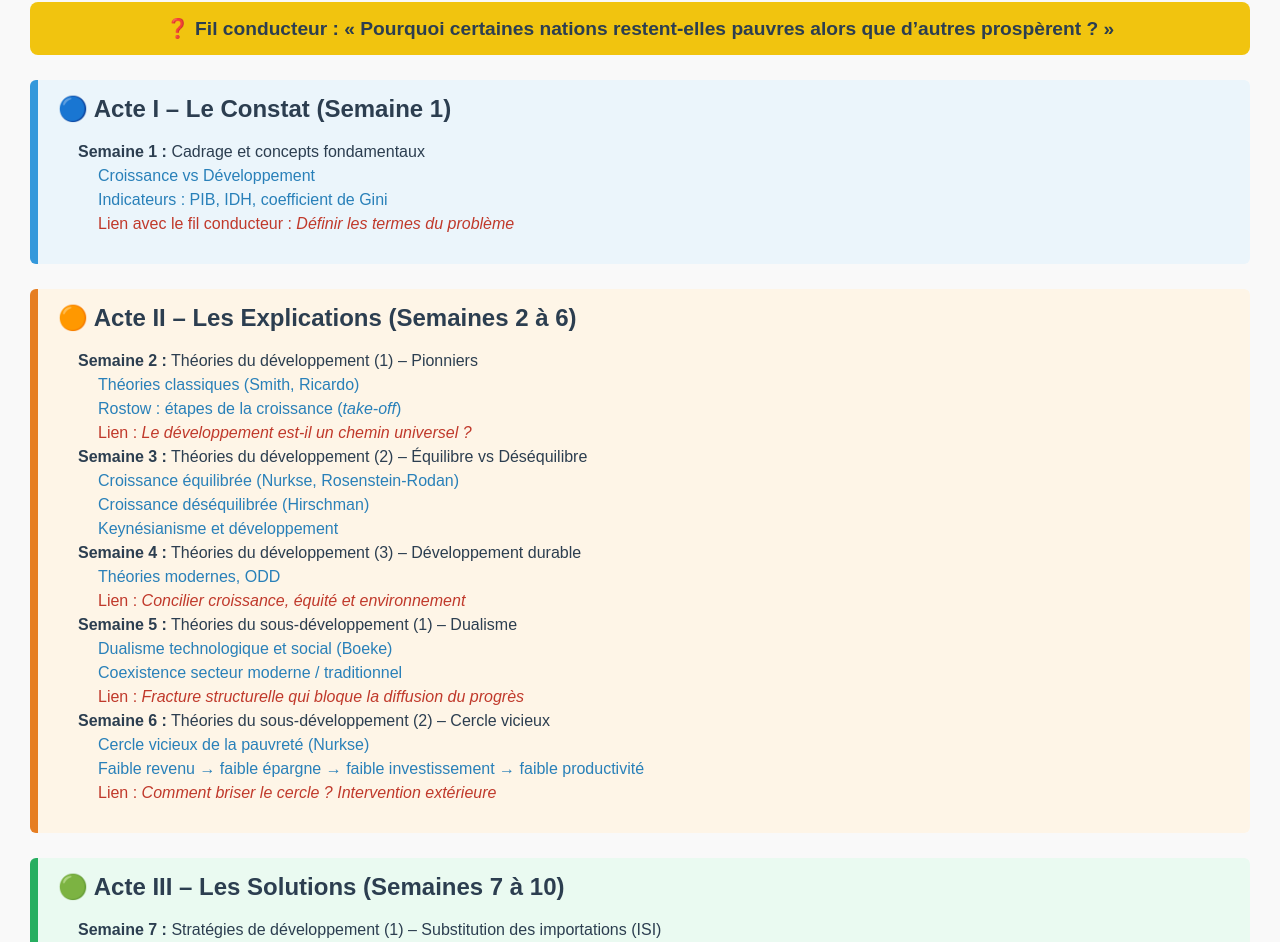
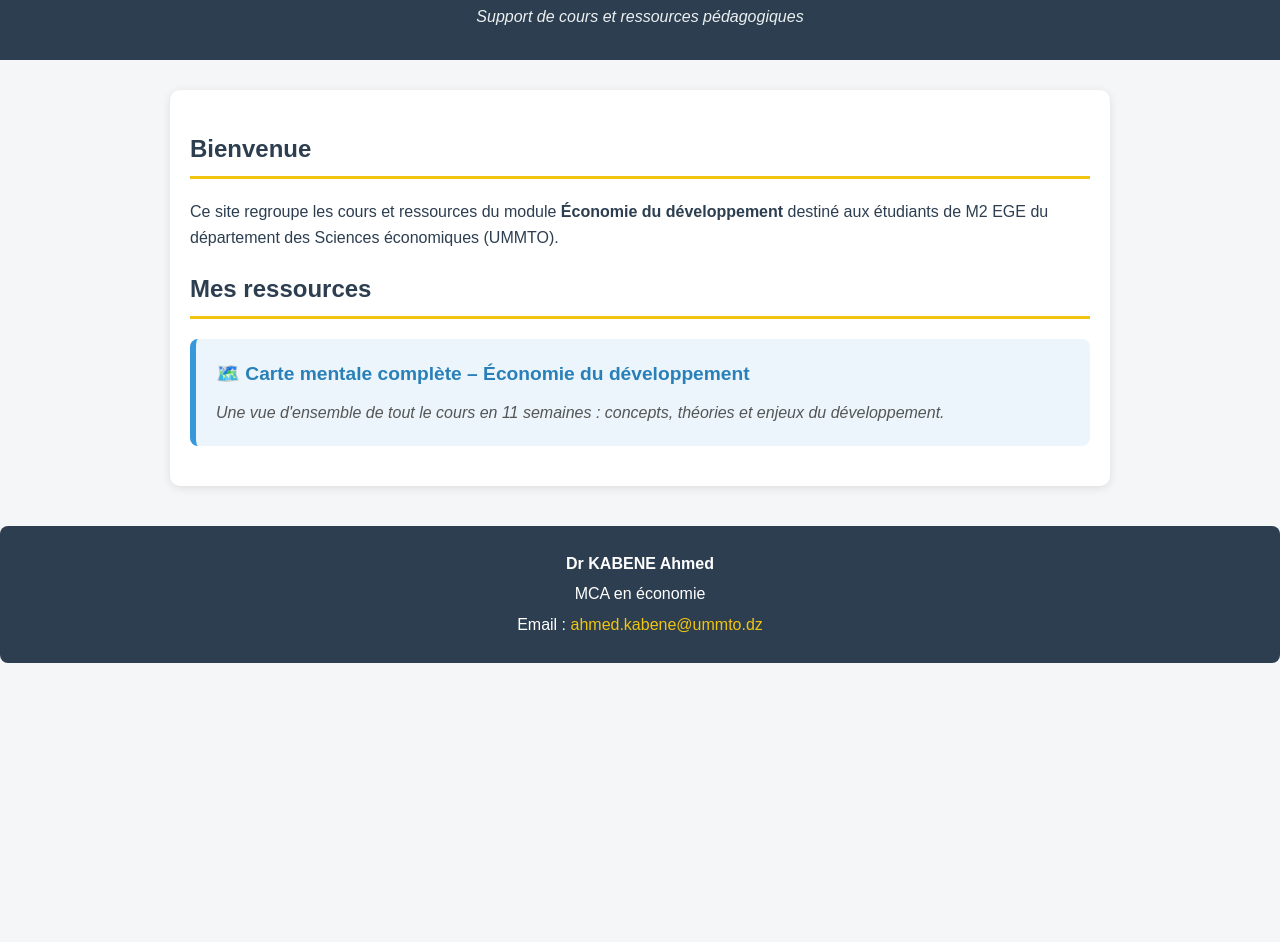
Before and after one commit to ahmedkabene-design/cours-economie-developpement, a plain HTML site: page index.html in a window 1280 px wide. Shown: the part 87-1029 px from the top of the page. After the commit the page ends 800 px from the top, so only its background shows below. Drawn offline with Linux system fonts and the light colour scheme.

Commit message:
Update index.html

```diff
--- a/index.html
+++ b/index.html
@@ -1,134 +1,112 @@
-<!DOCTYPE html>
+ <!DOCTYPE html>
 <html lang="fr">
 <head>
-<meta charset="UTF-8">
-<title>Carte conceptuelle - Économie du Développement</title>
-<style>
-  body { font-family: Arial, sans-serif; margin: 30px; background: #f9f9f9; color: #2c3e50; }
-  h1 { text-align: center; color: #2c3e50; }
-  .fil { background: #f1c40f; padding: 15px; border-radius: 8px; text-align: center; font-weight: bold; margin: 20px 0; font-size: 1.2em; }
-  .acte { margin: 25px 0; padding: 15px 20px; border-left: 8px solid; border-radius: 6px; }
-  .acte1 { border-color: #3498db; background: #ebf5fb; }
-  .acte2 { border-color: #e67e22; background: #fef5e7; }
-  .acte3 { border-color: #27ae60; background: #eafaf1; }
-  .epilogue { border-color: #8e44ad; background: #f4ecf7; }
-  h2 { margin-top: 0; }
-  ul { list-style-type: none; padding-left: 20px; }
-  li { margin: 6px 0; }
-  .semaine { font-weight: bold; color: #2c3e50; }
-  .concept { color: #2980b9; }
-  .auteurs { font-style: italic; color: #555; }
-  .lien { color: #c0392b; font-weight: 500; }
-</style>
+  <meta charset="UTF-8">
+  <meta name="viewport" content="width=device-width, initial-scale=1.0">
+  <title>Économie du développement - Cours</title>
+  <style>
+    body {
+      font-family: Arial, sans-serif;
+      margin: 0;
+      padding: 0;
+      background: #f4f6f8;
+      color: #2c3e50;
+      line-height: 1.6;
+    }
+    header {
+      background: #2c3e50;
+      color: white;
+      padding: 30px 20px;
+      text-align: center;
+    }
+    header h1 {
+      margin: 0 0 10px 0;
+      font-size: 2em;
+    }
+    header p {
+      margin: 0;
+      font-style: italic;
+      color: #ecf0f1;
+    }
+    main {
+      max-width: 900px;
+      margin: 30px auto;
+      padding: 20px;
+      background: white;
+      border-radius: 10px;
+      box-shadow: 0 2px 10px rgba(0,0,0,0.1);
+    }
+    main h2 {
+      color: #2c3e50;
+      border-bottom: 3px solid #f1c40f;
+      padding-bottom: 8px;
+    }
+    .carte {
+      background: #ebf5fb;
+      border-left: 6px solid #3498db;
+      padding: 20px;
+      border-radius: 8px;
+      margin: 20px 0;
+    }
+    .carte a {
+      color: #2980b9;
+      text-decoration: none;
+      font-size: 1.2em;
+      font-weight: bold;
+    }
+    .carte a:hover {
+      text-decoration: underline;
+    }
+    .carte p {
+      margin: 10px 0 0 0;
+      color: #555;
+      font-style: italic;
+    }
+    footer {
+      margin-top: 40px;
+      padding: 20px;
+      text-align: center;
+      background: #2c3e50;
+      color: white;
+      border-radius: 8px;
+    }
+    footer p {
+      margin: 5px 0;
+    }
+    footer a {
+      color: #f1c40f;
+      text-decoration: none;
+    }
+    footer a:hover {
+      text-decoration: underline;
+    }
+  </style>
 </head>
 <body>
 
-<h1>🗺️ Carte conceptuelle et mentale : Économie du Développement</h1>
+<header>
+  <h1>Économie du développement</h1>
+  <p>Support de cours et ressources pédagogiques</p>
+</header>
 
-<div class="fil">
-  ❓ Fil conducteur : « Pourquoi certaines nations restent-elles pauvres alors que d’autres prospèrent ? »
-</div>
+<main>
+  <h2>Bienvenue</h2>
+  <p>Ce site regroupe les cours et ressources du module <strong>Économie du développement</strong> destiné aux étudiants de M2 EGE du département des Sciences économiques (UMMTO).</p>
 
-<!-- ACTE I -->
-<div class="acte acte1">
-  <h2>🔵 Acte I – Le Constat (Semaine 1)</h2>
-  <ul>
-    <li><span class="semaine">Semaine 1 :</span> Cadrage et concepts fondamentaux
-      <ul>
-        <li class="concept">Croissance vs Développement</li>
-        <li class="concept">Indicateurs : PIB, IDH, coefficient de Gini</li>
-        <li class="lien">Lien avec le fil conducteur : <em>Définir les termes du problème</em></li>
-      </ul>
-    </li>
-  </ul>
-</div>
+  <h2>Mes ressources</h2>
 
-<!-- ACTE II -->
-<div class="acte acte2">
-  <h2>🟠 Acte II – Les Explications (Semaines 2 à 6)</h2>
-  <ul>
-    <li><span class="semaine">Semaine 2 :</span> Théories du développement (1) – Pionniers
-      <ul>
-        <li class="concept">Théories classiques (Smith, Ricardo)</li>
-        <li class="concept">Rostow : étapes de la croissance (<em>take-off</em>)</li>
-        <li class="lien">Lien : <em>Le développement est-il un chemin universel ?</em></li>
-      </ul>
-    </li>
-    <li><span class="semaine">Semaine 3 :</span> Théories du développement (2) – Équilibre vs Déséquilibre
-      <ul>
-        <li class="concept">Croissance équilibrée (Nurkse, Rosenstein-Rodan)</li>
-        <li class="concept">Croissance déséquilibrée (Hirschman)</li>
-        <li class="concept">Keynésianisme et développement</li>
-      </ul>
-    </li>
-    <li><span class="semaine">Semaine 4 :</span> Théories du développement (3) – Développement durable
-      <ul>
-        <li class="concept">Théories modernes, ODD</li>
-        <li class="lien">Lien : <em>Concilier croissance, équité et environnement</em></li>
-      </ul>
-    </li>
-    <li><span class="semaine">Semaine 5 :</span> Théories du sous-développement (1) – Dualisme
-      <ul>
-        <li class="concept">Dualisme technologique et social (Boeke)</li>
-        <li class="concept">Coexistence secteur moderne / traditionnel</li>
-        <li class="lien">Lien : <em>Fracture structurelle qui bloque la diffusion du progrès</em></li>
-      </ul>
-    </li>
-    <li><span class="semaine">Semaine 6 :</span> Théories du sous-développement (2) – Cercle vicieux
-      <ul>
-        <li class="concept">Cercle vicieux de la pauvreté (Nurkse)</li>
-        <li class="concept">Faible revenu → faible épargne → faible investissement → faible productivité</li>
-        <li class="lien">Lien : <em>Comment briser le cercle ? Intervention extérieure</em></li>
-      </ul>
-    </li>
-  </ul>
-</div>
+  <div class="carte">
+    <a href="Contenu/Carte_mentale.html">🗺️ Carte mentale complète – Économie du développement</a>
+    <p>Une vue d'ensemble de tout le cours en 11 semaines : concepts, théories et enjeux du développement.</p>
+  </div>
 
-<!-- ACTE III -->
-<div class="acte acte3">
-  <h2>🟢 Acte III – Les Solutions (Semaines 7 à 10)</h2>
-  <ul>
-    <li><span class="semaine">Semaine 7 :</span> Stratégies de développement (1) – Substitution des importations (ISI)
-      <ul>
-        <li class="concept">Protectionnisme, industrialisation par le haut</li>
-        <li class="concept">Limites : inefficacité, manque de compétitivité</li>
-      </ul>
-    </li>
-    <li><span class="semaine">Semaine 8 :</span> Stratégies de développement (2) – Promotion des exportations (EOI)
-      <ul>
-        <li class="concept">Ouverture, compétitivité, miracles asiatiques</li>
-        <li class="concept">Comparaison ISI vs EOI</li>
-      </ul>
-    </li>
-    <li><span class="semaine">Semaine 9 :</span> Modèles de croissance (1) – Harrod-Domar
-      <ul>
-        <li class="concept">Rôle de l’épargne et de l’investissement</li>
-        <li class="concept">Coefficient de capital</li>
-      </ul>
-    </li>
-    <li><span class="semaine">Semaine 10 :</span> Modèles de croissance (2) – Solow et Kaldor
-      <ul>
-        <li class="concept">Solow : progrès technique, état stationnaire</li>
-        <li class="concept">Kaldor : rôle moteur de l’industrie manufacturière</li>
-      </ul>
-    </li>
-  </ul>
-</div>
+</main>
 
-<!-- ÉPILOGUE -->
-<div class="acte epilogue">
-  <h2>🟣 Épilogue – Synthèse (Semaine 11)</h2>
-  <ul>
-    <li>Synthèse générale : confrontation théories / réalités</li>
-    <li>Études de cas : Chine, Inde, Brésil</li>
-    <li>Révision globale et méthodologie</li>
-    <li><em>Le développement est un processus complexe, multidimensionnel, sans recette unique.</em></li>
-  </ul>
-</div>
-
-<p style="text-align:center; margin-top:40px; color:#777;">
-  Carte conceptuelle – Économie du Développement – 11 semaines
-</p>
+<footer>
+  <p><strong>Dr KABENE Ahmed</strong></p>
+  <p>MCA en économie</p>
+  <p>Email : <a href="mailto:ahmed.kabene@ummto.dz">ahmed.kabene@ummto.dz</a></p>
+</footer>
 
 </body>
 </html>
```
